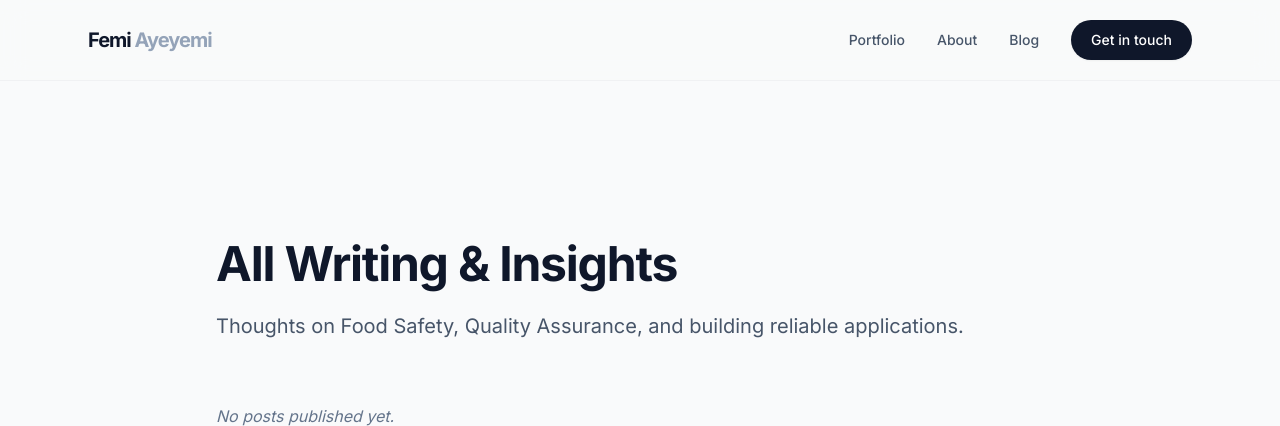
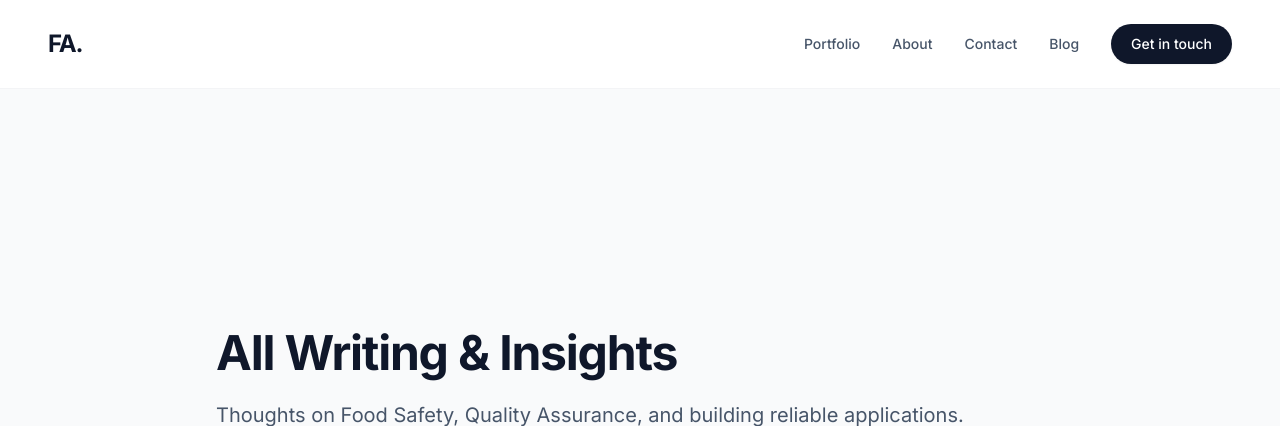
Before and after one commit to ayeyoluwafemi/faymol, a Django app: page /blog/ in a window 1280 px wide. Shown: the top 426 px of the page. Run offline with Django 5.2, Linux system fonts and the light colour scheme; data that the repository does not hold is empty; some libraries are stand-ins or nearby versions.

```diff
--- a/portfolio/templates/portfolio/base.html
+++ b/portfolio/templates/portfolio/base.html
@@ -13,22 +13,33 @@
 </head>
 <body class="bg-gray-50 text-slate-900 antialiased flex flex-col min-h-screen selection:bg-slate-900 selection:text-white">
 
-    <header class="fixed w-full top-0 z-50 bg-gray-50/80 backdrop-blur-md border-b border-gray-200/50 transition-all duration-300">
-        <div class="max-w-6xl mx-auto px-6 h-20 flex items-center justify-between">
-            <a href="/" class="text-xl font-bold tracking-tighter text-slate-900 hover:text-slate-600 transition">
-                Femi<span class="text-slate-400"> Ayeyemi</span>
-            </a>
+    <header class="py-6 px-6 md:px-12 flex items-center justify-between border-b border-gray-100 relative z-50 bg-white">
+        <a href="/" class="text-2xl font-bold tracking-tighter text-slate-900">FA.</a>
 
         <nav class="hidden md:flex items-center gap-8 text-sm font-medium text-slate-600">
             <a href="/#work" class="hover:text-slate-900 transition">Portfolio</a>
             <a href="/#about" class="hover:text-slate-900 transition">About</a>
+            <a href="/#contact" class="hover:text-slate-900 transition">Contact</a>
             <a href="/#blog" class="hover:text-slate-900 transition">Blog</a>
             <a href="/#contact" class="px-5 py-2.5 bg-slate-900 text-white rounded-full hover:bg-slate-800 transition shadow-sm">
                 Get in touch
             </a>
         </nav>
+
+        <button id="mobile-menu-btn" class="md:hidden text-slate-900 focus:outline-none">
+            <svg class="w-8 h-8" fill="none" stroke="currentColor" viewBox="0 0 24 24"><path stroke-linecap="round" stroke-linejoin="round" stroke-width="2" d="M4 6h16M4 12h16M4 18h16"></path></svg>
+        </button>
+    </header>
+
+<div id="mobile-menu" class="hidden absolute top-[85px] left-0 w-full bg-white border-b border-gray-100 shadow-xl md:hidden flex-col items-center py-8 gap-6 text-lg font-medium text-slate-600 z-40">
+    <a href="/#work" class="mobile-link hover:text-slate-900 transition">Portfolio</a>
+    <a href="/#about" class="mobile-link hover:text-slate-900 transition">About</a>
+    <a href="/#contact" class="mobile-link hover:text-slate-900 transition">Contact</a>
+    <a href="/#blog" class="mobile-link hover:text-slate-900 transition">Blog</a>
+    <a href="/#contact" class="mobile-link px-8 py-3 bg-slate-900 text-white rounded-full hover:bg-slate-800 transition shadow-sm mt-4">
+        Get in touch
+    </a>
 </div>
-    </header>
 
     <main class="flex-grow pt-28 pb-20">
         {% block content %}{% endblock %}
@@ -66,6 +77,26 @@
             </div>
         </div>
     </footer>
+<script>
+    document.addEventListener('DOMContentLoaded', () => {
+        const btn = document.getElementById('mobile-menu-btn');
+        const menu = document.getElementById('mobile-menu');
+        const links = document.querySelectorAll('.mobile-link');
 
+        // Toggle menu open/close on button click
+        btn.addEventListener('click', () => {
+            menu.classList.toggle('hidden');
+            menu.classList.toggle('flex');
+        });
+
+        // Close menu automatically when a link is clicked
+        links.forEach(link => {
+            link.addEventListener('click', () => {
+                menu.classList.add('hidden');
+                menu.classList.remove('flex');
+            });
+        });
+    });
+</script>
 </body>
 </html>
```
Lines whose indentation alone changed are shown as unchanged.
